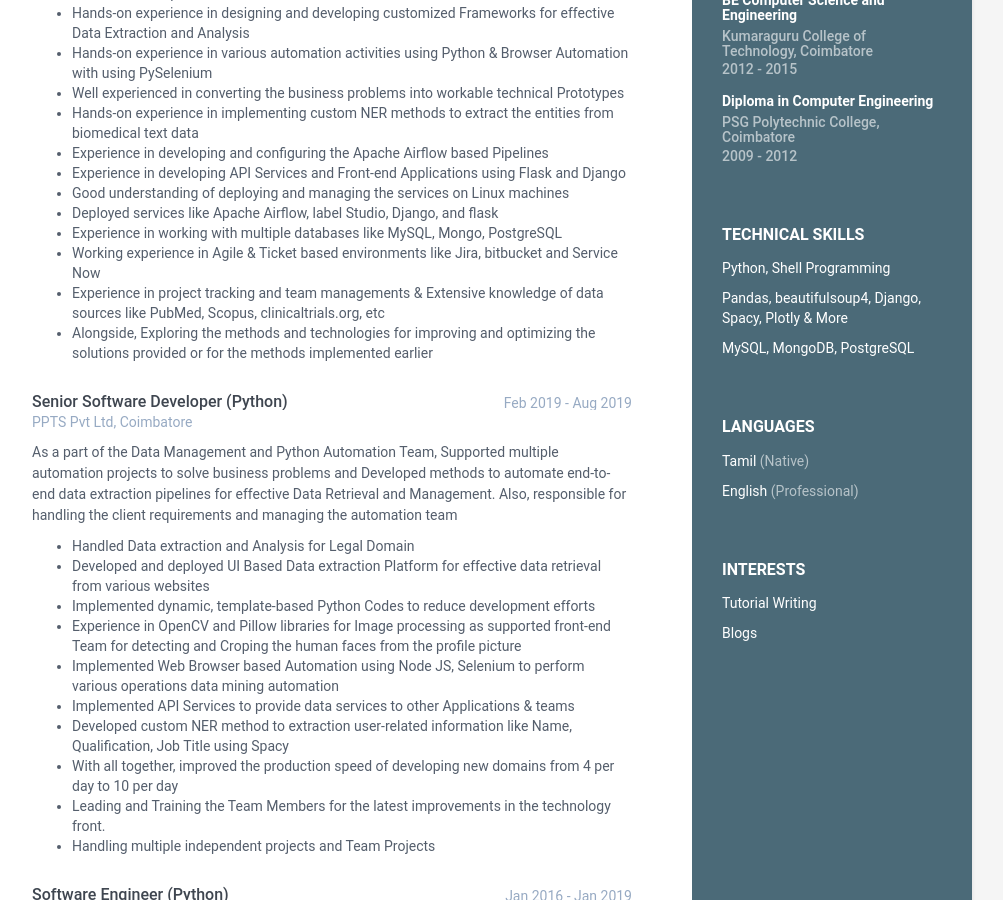
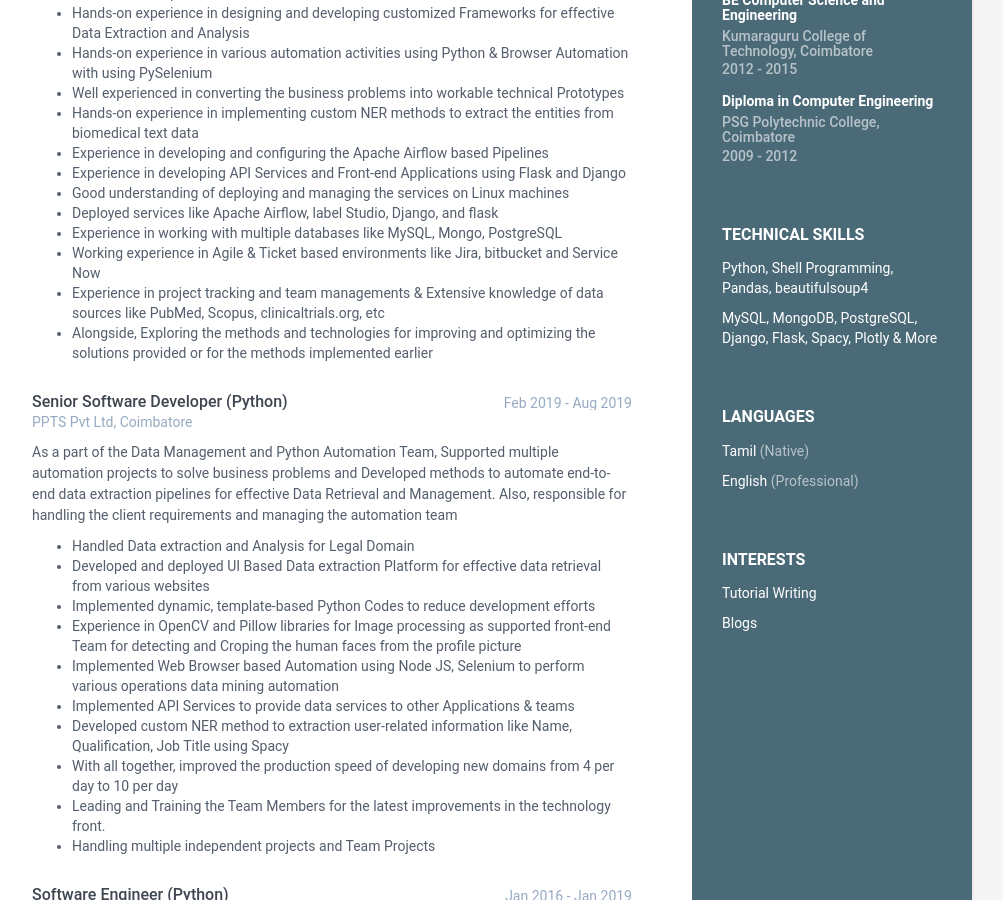
Before and after one commit to dhamodharanrk/online-cv, a Jekyll site: the page built from index.html, in a window 1280 px wide and 900 px high, scrolled down 494 px. Shown: the whole window, without its empty margins (168-1171 px from the left). Built offline with Jekyll 4.4.1, drawn with Linux system fonts in a browser that asks for light colours.

Commit message:
Update data.yml

```diff
--- a/_data/data.yml
+++ b/_data/data.yml
@@ -39,13 +39,11 @@ sidebar:
         link: https://sites.google.com/view/way2learnings/home
 
     technicals:
-      - item: Python, Shell Programming
+
+      - item: Python, Shell Programming, Pandas, beautifulsoup4
         link:
 
-      - item: Pandas, beautifulsoup4, Django, Spacy, Plotly & More
-        link:
-
-      - item: MySQL, MongoDB, PostgreSQL
+      - item: MySQL, MongoDB, PostgreSQL, Django, Flask, Spacy, Plotly & More
         link:
 
 career-profile:
```
